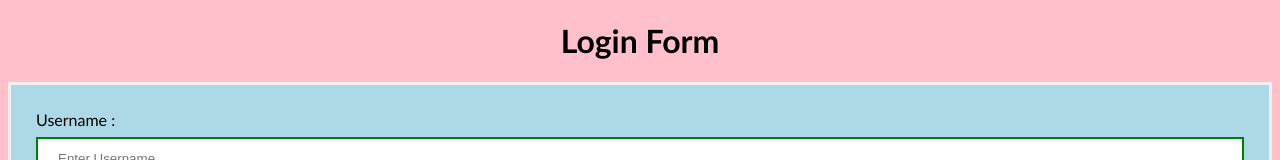
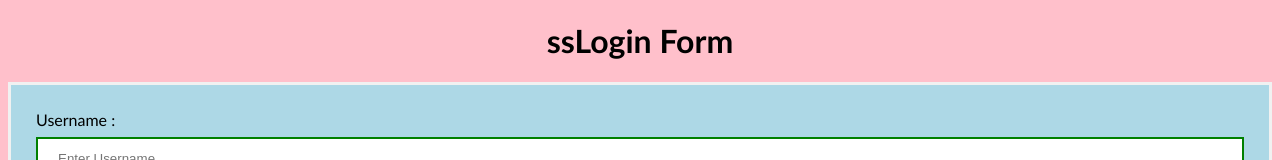
Before and after one commit to gireeshteli/2020project, a plain HTML site: page index.html in a window 1280 px wide. Shown: the top 160 px of the page. Drawn offline with Linux system fonts and the light colour scheme.

Commit message:
login from moidfied

```diff
--- a/index.html
+++ b/index.html
@@ -45,7 +45,7 @@ button {
 </style>
 </head>
 <body>
-    <center> <h1> Login Form </h1> </center>
+    <center> <h1>ssLogin Form </h1> </center>
     <form>
         <div class="container">
             <label>Username : </label>
```
